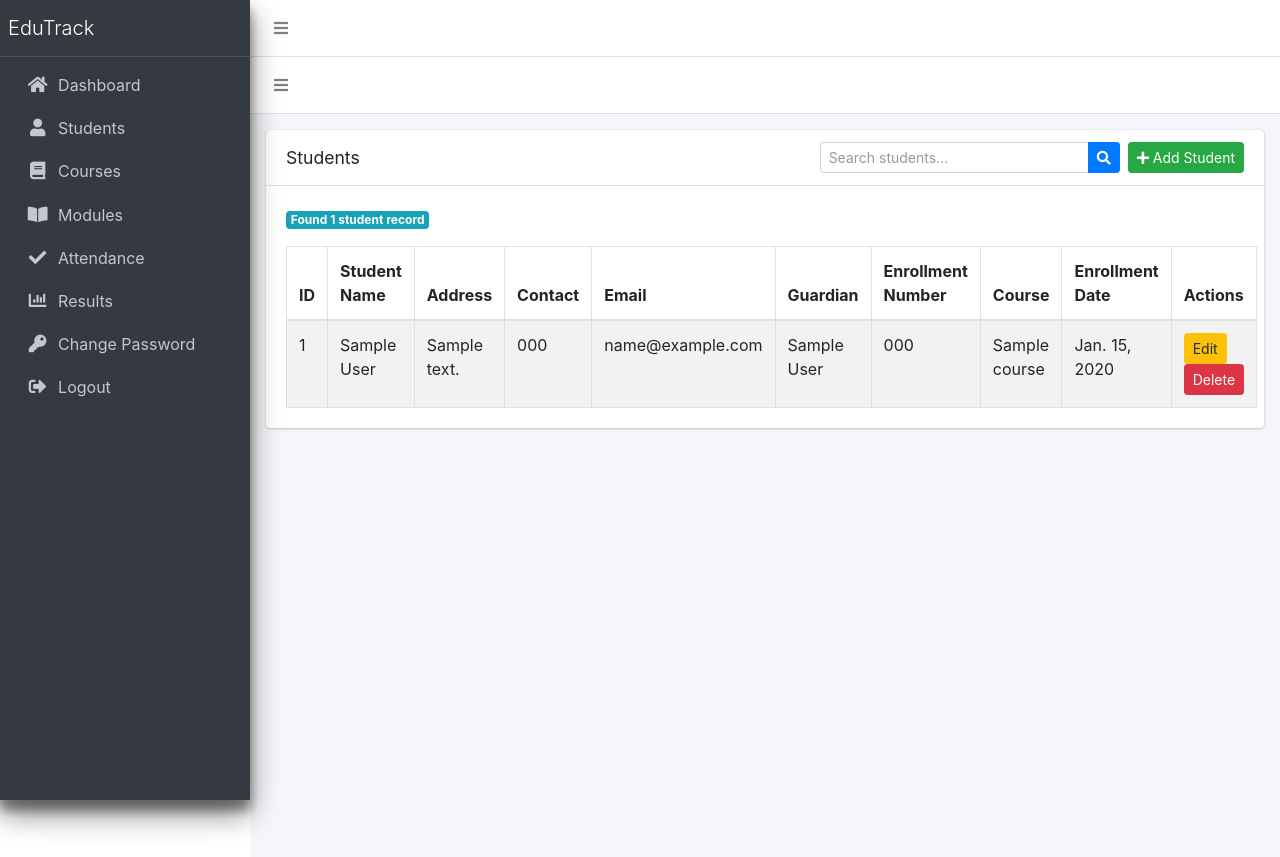
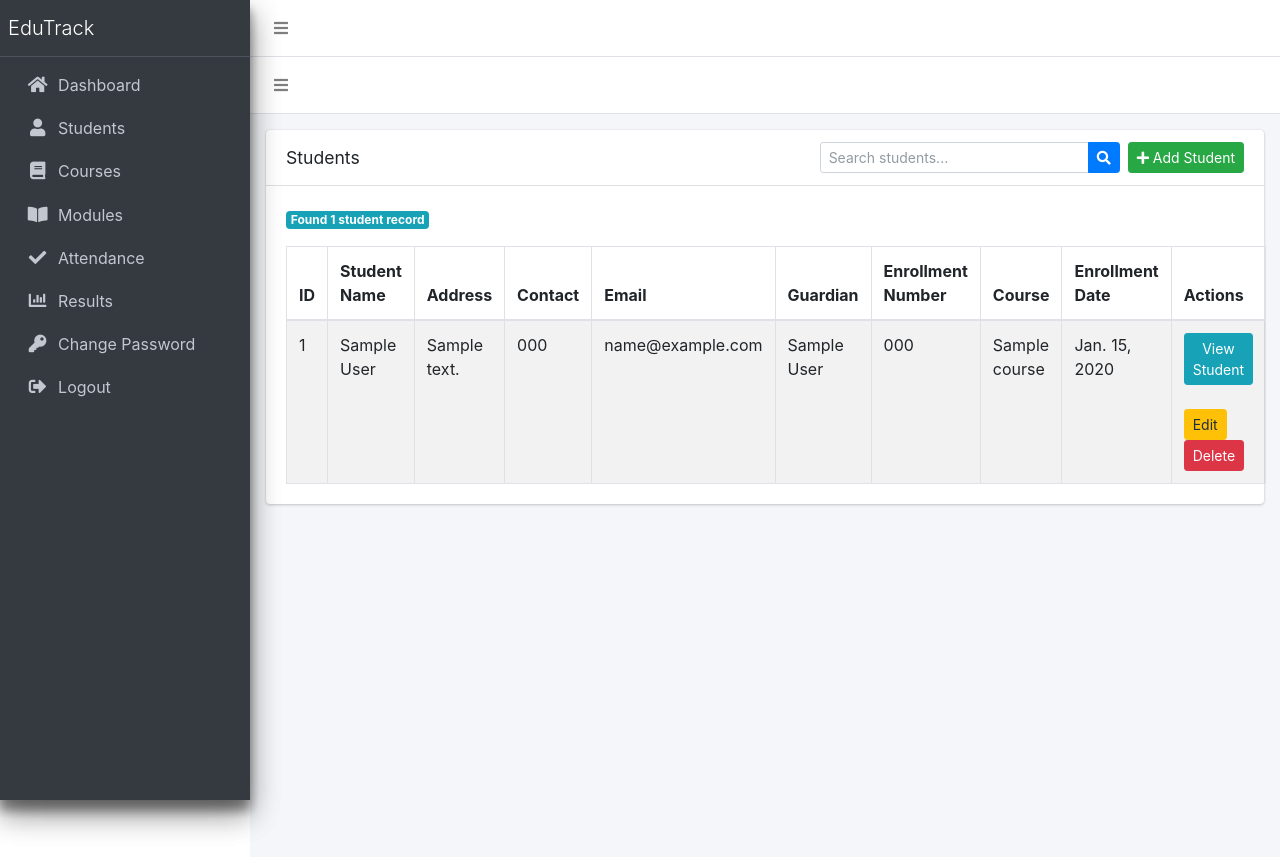
Before and after one commit to UjwalGuragain/EduTrack, a Django app: page /student/ in a window 1280 px wide. Run offline with Django 5.2, Linux system fonts and the light colour scheme; a user stored in the database is signed in; tables that the repository leaves empty hold one stand-in row (values such as "Sample post"); some libraries are stand-ins or nearby versions.

Commit message:
feat: add link to the student's detail

```diff
--- a/student_management_system/edu_track/templates/edu_track/students/student_list.html
+++ b/student_management_system/edu_track/templates/edu_track/students/student_list.html
@@ -99,8 +99,14 @@
                     <td>{{ student.enrolled_course.course_name }}</td>
                     <td>{{ student.enrollment_date }}</td>
 
-                    <td>
-                        <a href="{% url 'student_update' student.id %}"
+                    <td >
+                        <a href="{% url 'student_detail' student.id %}"
+                           class="btn btn-info btn-sm">
+                            View Student
+                        </a>
+                    </br>
+                </br>
+                            <a href="{% url 'student_update' student.id %}"
                            class="btn btn-warning btn-sm">
                             Edit
                         </a>
```
